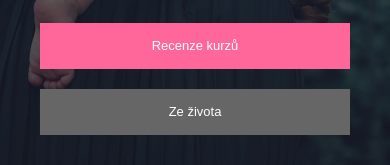
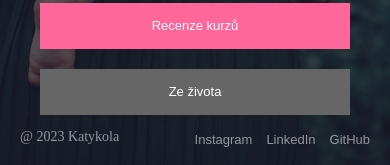
Before and after one commit to katykola/mamakoduje, an Eleventy site: page index.html in a window 390 px wide. Shown: the part 679-844 px from the top of the page. Built offline with nearby package versions, Linux system fonts and the light colour scheme; Eleventy itself is replaced by a stand-in of ours; files that its build step writes are made by us from their sources; a web font is replaced by a local one.

Commit message:
footer hp mobile

```diff
--- a/scss/layout/_footer.scss
+++ b/scss/layout/_footer.scss
@@ -93,13 +93,13 @@
 
         &--hp{
             margin: 0;
-            padding: 0 2rem;
+            padding: 1rem 2rem;
             max-width: none;
             position: absolute;
             bottom: 0;
             width: 100%;
             @media screen and (max-width: 679px){
-                display: none;
+               // display: none;
             }
         }
     }
@@ -113,6 +113,10 @@
             color: var.$color-accent;
             cursor: pointer;
         }
+        @media screen and (max-width: 679px){
+            font-size: 1.4rem;
+        }
+
     }
 
     &__socials{
@@ -126,6 +130,9 @@
             color: var.$color-accent;
             cursor: pointer;
         }
+        @media screen and (max-width: 679px){
+            font-size: 1.3rem;
+        }
         @media screen and (min-width: 680px){
             padding-left: 2rem;
         }
--- a/scss/layout/_header.scss
+++ b/scss/layout/_header.scss
@@ -27,7 +27,6 @@
 justify-content: space-between;
 align-items: center;
 background-color: var.$color-primary;
-
 
 @media screen and (min-width: 680px){
     display: flex;
--- a/scss/pages/_home.scss
+++ b/scss/pages/_home.scss
@@ -51,6 +51,9 @@
     }
     &__buttons{
         padding-bottom: 3rem;
+        @media screen and (max-width: 679px) {
+            padding-bottom: 5rem;
+        }
         @media screen and (min-width: 680px) {
             display: none;
         }
```
Also changed, not shown: css/style.css, 1 other file.
